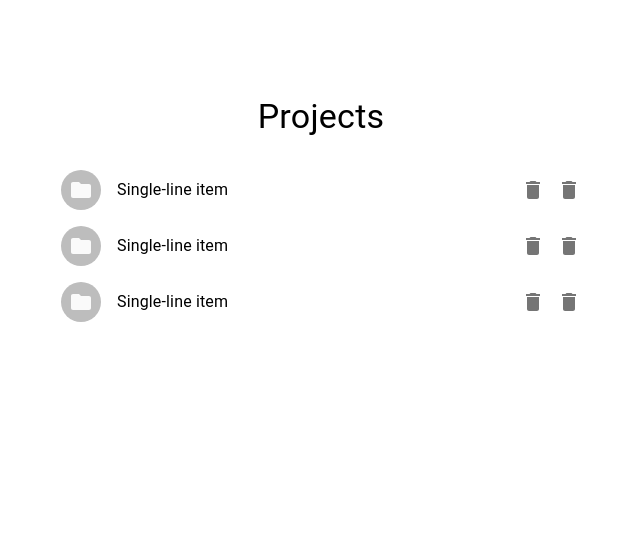
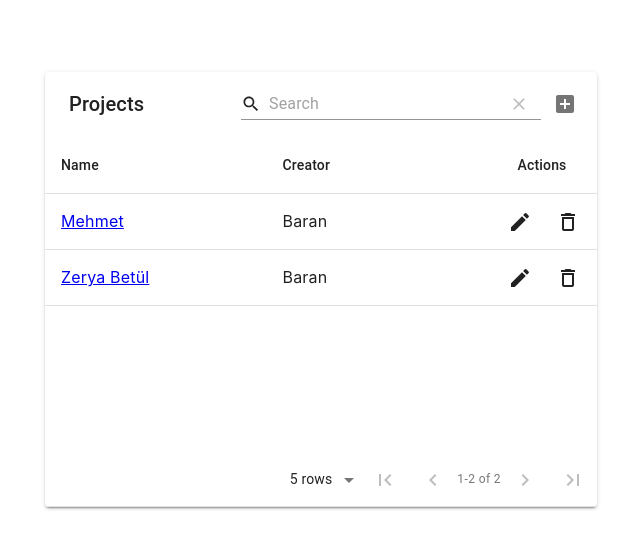
Before and after one commit to zchen8-hub/gene, a React (Create React App) app: page /selectProject in a window 1280 px wide. Shown: the top 548 px of the page, without its empty margins (319-959 px from the left). Built offline with nearby package versions, Linux system fonts and the light colour scheme.

Commit message:
Update SelectProject.js

```diff
--- a/src/view/SelectProject.js
+++ b/src/view/SelectProject.js
@@ -1,77 +1,135 @@
 import React from 'react';
-import './css/SelectProject.css';
+import MaterialTable from 'material-table';
+import Container from '@material-ui/core/Container';
+import { forwardRef } from 'react';
 import { makeStyles } from '@material-ui/core/styles';
-import List from '@material-ui/core/List';
-import ListItem from '@material-ui/core/ListItem';
-import ListItemAvatar from '@material-ui/core/ListItemAvatar';
-import ListItemSecondaryAction from '@material-ui/core/ListItemSecondaryAction';
-import ListItemText from '@material-ui/core/ListItemText';
-import Avatar from '@material-ui/core/Avatar';
-import IconButton from '@material-ui/core/IconButton';
-import Grid from '@material-ui/core/Grid';
-import Typography from '@material-ui/core/Typography';
-import FolderIcon from '@material-ui/icons/Folder';
-import DeleteIcon from '@material-ui/icons/Delete';
-import Container from '@material-ui/core/Container';
-import Paper from '@material-ui/core/Paper';
 
-const useStyles = makeStyles((theme) => ({
-    demo: {
-        backgroundColor: theme.palette.background.paper,
-    },
-    title: {
-        margin: theme.spacing(4, 0, 2),
-    },
-    container: {
-        marginTop: theme.spacing(12),
-        display: 'block'
-    }
-}));
-
-function generate(element) {
-    return [0, 1, 2].map((value) =>
-        React.cloneElement(element, {
-            key: value,
-        }),
-    );
-}
+import AddBox from '@material-ui/icons/AddBox';
+import ArrowDownward from '@material-ui/icons/ArrowDownward';
+import Check from '@material-ui/icons/Check';
+import ChevronLeft from '@material-ui/icons/ChevronLeft';
+import ChevronRight from '@material-ui/icons/ChevronRight';
+import Clear from '@material-ui/icons/Clear';
+import DeleteOutline from '@material-ui/icons/DeleteOutline';
+import Edit from '@material-ui/icons/Edit';
+import FilterList from '@material-ui/icons/FilterList';
+import FirstPage from '@material-ui/icons/FirstPage';
+import LastPage from '@material-ui/icons/LastPage';
+import Remove from '@material-ui/icons/Remove';
+import SaveAlt from '@material-ui/icons/SaveAlt';
+import Search from '@material-ui/icons/Search';
+import ViewColumn from '@material-ui/icons/ViewColumn';
 
 export default function SelectProject() {
+    const [state, setState] = React.useState({
+        columns: [
+            {
+                title: 'Name',
+                field: 'name',
+                render: rowData => <a href="#" onClick={fetchData(rowData)}>{rowData.name}</a>
+            },
+            {
+                title: 'Creator',
+                field: 'creator',
+                editable: 'never'
+            },
+        ],
+        data: [
+            { name: 'Mehmet', creator: 'Baran', projectId: '1' },
+            { name: 'Zerya Betül', creator: 'Baran', projectId: '2' },
+        ],
+    });
+
+    function fetchData(rowData) {
+        console.log("Project " + rowData.projectId + " clicked!");
+    }
+
+    const useStyles = makeStyles((theme) => ({
+        container: {
+            marginTop: theme.spacing(9)
+        },
+    }));
+
+    const tableIcons = {
+        Add: forwardRef((props, ref) => <AddBox {...props} ref={ref} />),
+        Check: forwardRef((props, ref) => <Check {...props} ref={ref} />),
+        Clear: forwardRef((props, ref) => <Clear {...props} ref={ref} />),
+        Delete: forwardRef((props, ref) => <DeleteOutline {...props} ref={ref} />),
+        DetailPanel: forwardRef((props, ref) => <ChevronRight {...props} ref={ref} />),
+        Edit: forwardRef((props, ref) => <Edit {...props} ref={ref} />),
+        Export: forwardRef((props, ref) => <SaveAlt {...props} ref={ref} />),
+        Filter: forwardRef((props, ref) => <FilterList {...props} ref={ref} />),
+        FirstPage: forwardRef((props, ref) => <FirstPage {...props} ref={ref} />),
+        LastPage: forwardRef((props, ref) => <LastPage {...props} ref={ref} />),
+        NextPage: forwardRef((props, ref) => <ChevronRight {...props} ref={ref} />),
+        PreviousPage: forwardRef((props, ref) => <ChevronLeft {...props} ref={ref} />),
+        ResetSearch: forwardRef((props, ref) => <Clear {...props} ref={ref} />),
+        Search: forwardRef((props, ref) => <Search {...props} ref={ref} />),
+        SortArrow: forwardRef((props, ref) => <ArrowDownward {...props} ref={ref} />),
+        ThirdStateCheck: forwardRef((props, ref) => <Remove {...props} ref={ref} />),
+        ViewColumn: forwardRef((props, ref) => <ViewColumn {...props} ref={ref} />)
+    };
+
     const classes = useStyles();
-    const [dense, setDense] = React.useState(false);
-    const [secondary, setSecondary] = React.useState(false);
 
     return (
         <Container maxWidth="sm" className={classes.container}>
-            <Paper elevation={3} />
-            <Typography variant="h4" className={classes.title} align="center">
-                Projects
-            </Typography>
-            <div className={classes.demo}>
-                <List dense={dense}>
-                    {generate(
-                        <ListItem>
-                            <ListItemAvatar>
-                                <Avatar>
-                                    <FolderIcon />
-                                </Avatar>
-                            </ListItemAvatar>
-                            <ListItemText
-                                primary="Single-line item"
-                                secondary={secondary ? 'Secondary text' : null}
-                            />
-                            <ListItemSecondaryAction>
-                                <IconButton edge="end" aria-label="delete">
-                                    <DeleteIcon />
-                                </IconButton>
-                                <IconButton edge="end" aria-label="delete">
-                                    <DeleteIcon />
-                                </IconButton>
-                            </ListItemSecondaryAction>
-                        </ListItem>,
-                    )}
-                </List>
-            </div>
+            <MaterialTable
+                icons={tableIcons}
+                title="Projects"
+                columns={state.columns}
+                data={state.data}
+                options={{
+                    actionsColumnIndex: -1
+                }}
+                actions={[
+                    // {
+                    //     icon: 'add',
+                    //     tooltip: 'Create Project',
+                    //     isFreeAction: true,
+                    //     onClick: (event) => alert("You want to add a new row")
+                    // }
+                ]}
+                editable={{
+                    onRowAdd: (newData) =>
+                        new Promise((resolve) => {
+                            setTimeout(() => {
+                                resolve();
+                                setState((prevState) => {
+                                    const data = [...prevState.data];
+                                    data.push(newData);
+                                    //Creator should always be the login user.
+                                    data[data.length - 1].creator = "George";
+                                    return { ...prevState, data };
+                                });
+                            }, 600);
+                        }),
+                    onRowUpdate: (newData, oldData) =>
+                        new Promise((resolve) => {
+                            setTimeout(() => {
+                                resolve();
+                                if (oldData) {
+                                    setState((prevState) => {
+                                        const data = [...prevState.data];
+                                        data[data.indexOf(oldData)] = newData;
+                                        return { ...prevState, data };
+                                    });
+                                }
+                            }, 600);
+                        }),
+                    onRowDelete: (oldData) =>
+                        new Promise((resolve) => {
+                            setTimeout(() => {
+                                resolve();
+                                setState((prevState) => {
+                                    const data = [...prevState.data];
+                                    data.splice(data.indexOf(oldData), 1);
+                                    return { ...prevState, data };
+                                });
+                            }, 600);
+                        }),
+                }}
+            />
         </Container>
-    )
+    );
 }
```
